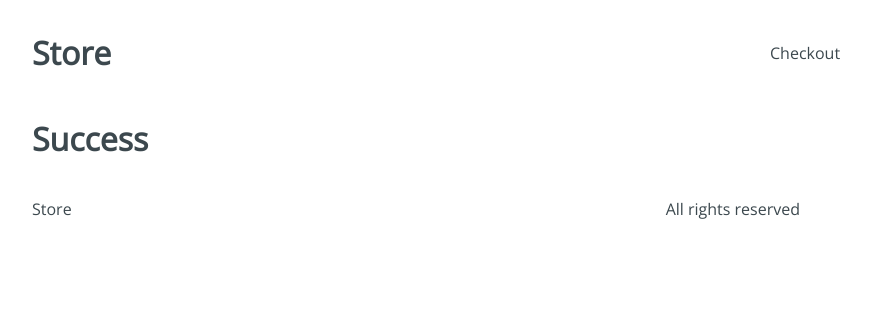
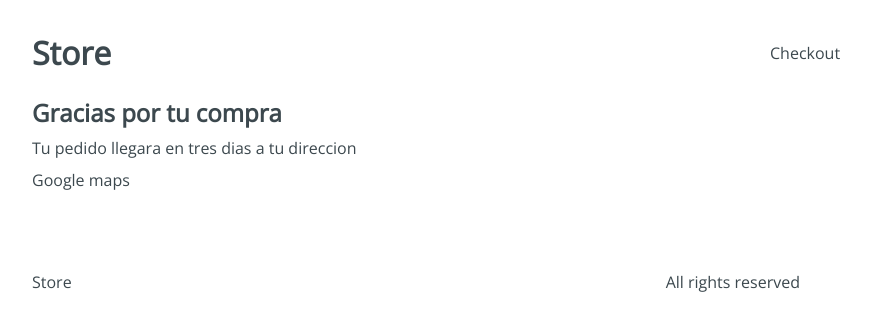
Before and after one commit to IvanGonzalez10/StoreHooks, a React (Create React App) app: page /checkout/success in a window 1280 px wide. Shown: the top 330 px of the page, without its empty margins (224-1095 px from the left). Built offline with nearby package versions, Linux system fonts and the light colour scheme.

Commit message:
adding style of success section

```diff
--- a/src/components/Success.jsx
+++ b/src/components/Success.jsx
@@ -1,7 +1,16 @@
-import React from 'react'
+import React from 'react';
+import '../styles/Success.scss'
 
 export const Success = () => {
   return (
-    <h1>Success</h1>
+    <div className="success">
+      <div className="success-content">
+        <h2>Gracias por tu compra</h2>
+        <span>Tu pedido llegara en tres dias a tu direccion</span>
+        <div className="success-map">
+          Google maps
+        </div>
+      </div>
+    </div>
   );
 }
```
